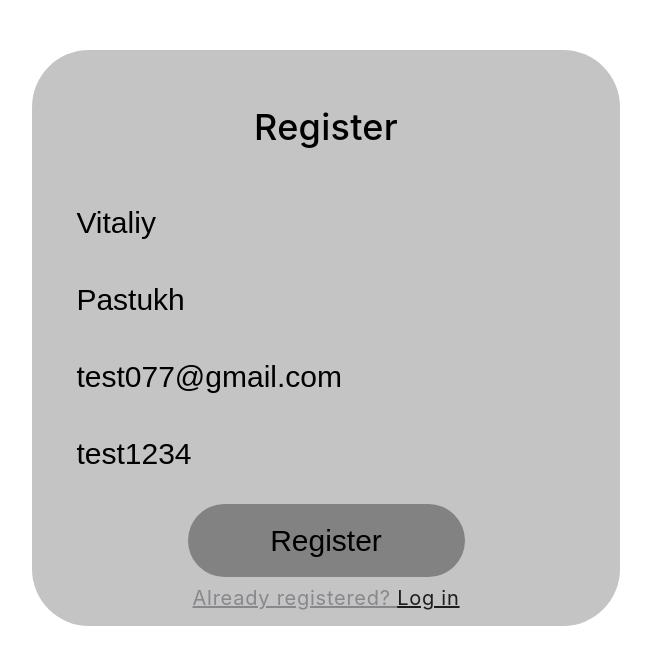
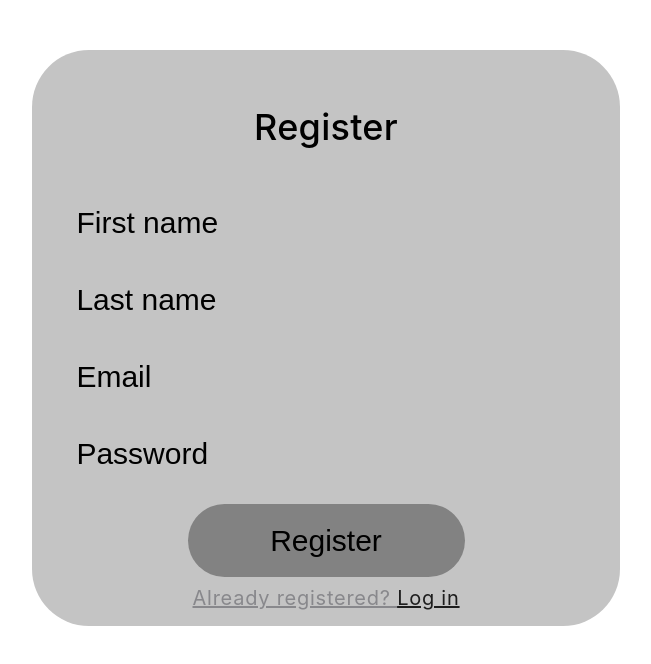
Before and after one commit to pastukhVitalii/rewards, a React (Create React App) app: page /register in a window 1280 px wide. Shown: the top 664 px of the page, without its empty margins (314-965 px from the left). Built offline with nearby package versions, Linux system fonts and the light colour scheme.

Commit message:
refactoring 2

```diff
--- a/src/UI/pages/Register/Register.tsx
+++ b/src/UI/pages/Register/Register.tsx
@@ -14,10 +14,10 @@ const Register = React.memo((props: any) => {
         console.log(db)
     })
 
-    const [firsName, setFirsName] = useState('Vitaliy');
-    const [lastName, setLastName] = useState('Pastukh');
-    const [email, setEmail] = useState('test077@gmail.com');
-    const [pass, setPass] = useState('test1234');
+    const [firsName, setFirsName] = useState('');
+    const [lastName, setLastName] = useState('');
+    const [email, setEmail] = useState('');
+    const [pass, setPass] = useState('');
 
     const setFirstNameCallback = useCallback((e) => {
         setFirsName(e.currentTarget.value)
@@ -47,8 +47,8 @@ const Register = React.memo((props: any) => {
         }
         firebase.auth().createUserWithEmailAndPassword(email, pass)
             .then(res => firebase.database().ref(`users/${firebase.auth().currentUser?.uid}`).set(name))
-            .then(props.history.replace('/timers'))
-            .catch((error: string) => console.log(error));
+            .then( res => props.history.replace('/timers'))
+            .catch((error: string) => alert(error));
     }
 
     return (
```
Also changed, not shown: 1 other file (tests, documents, lock files or other folders).
